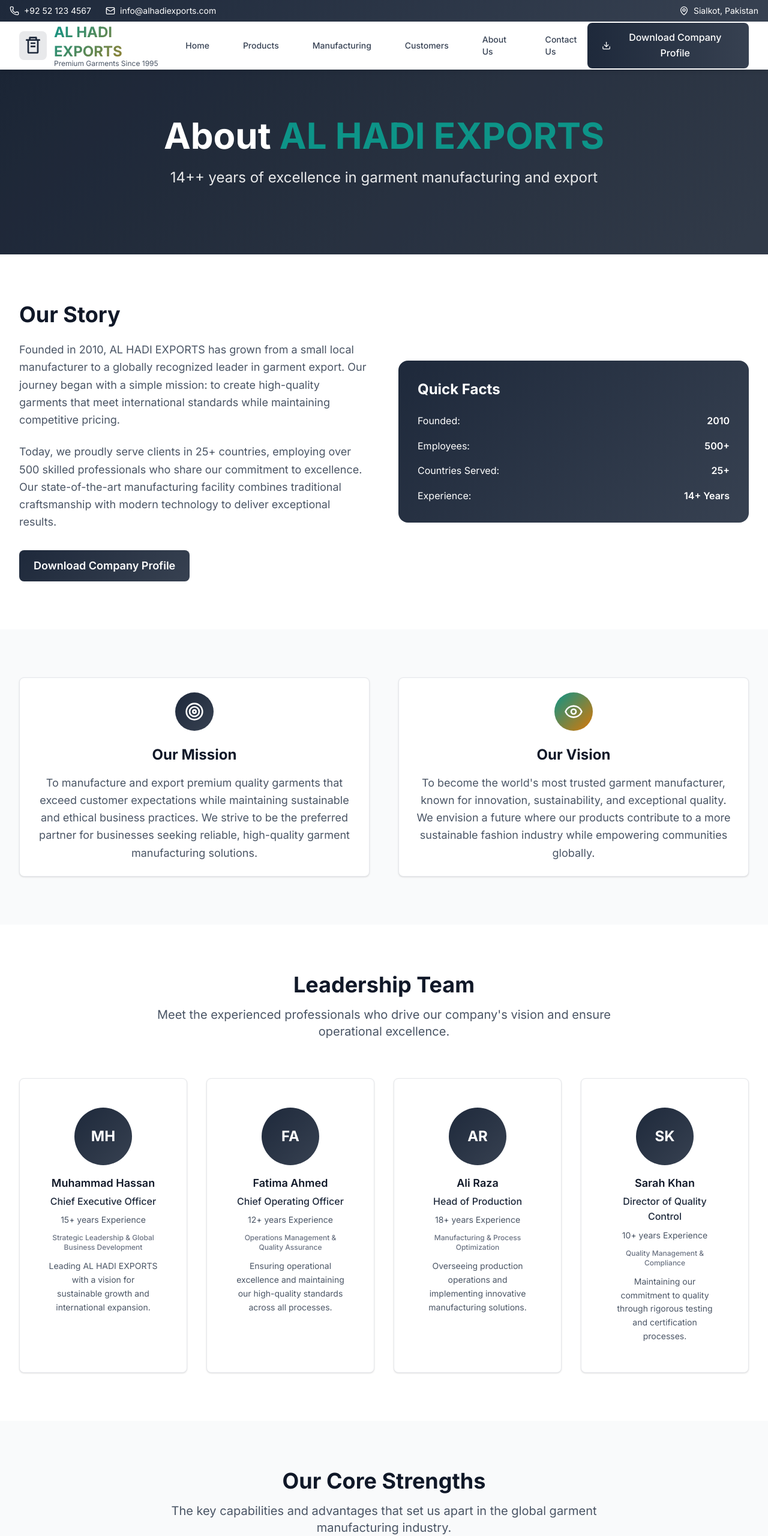
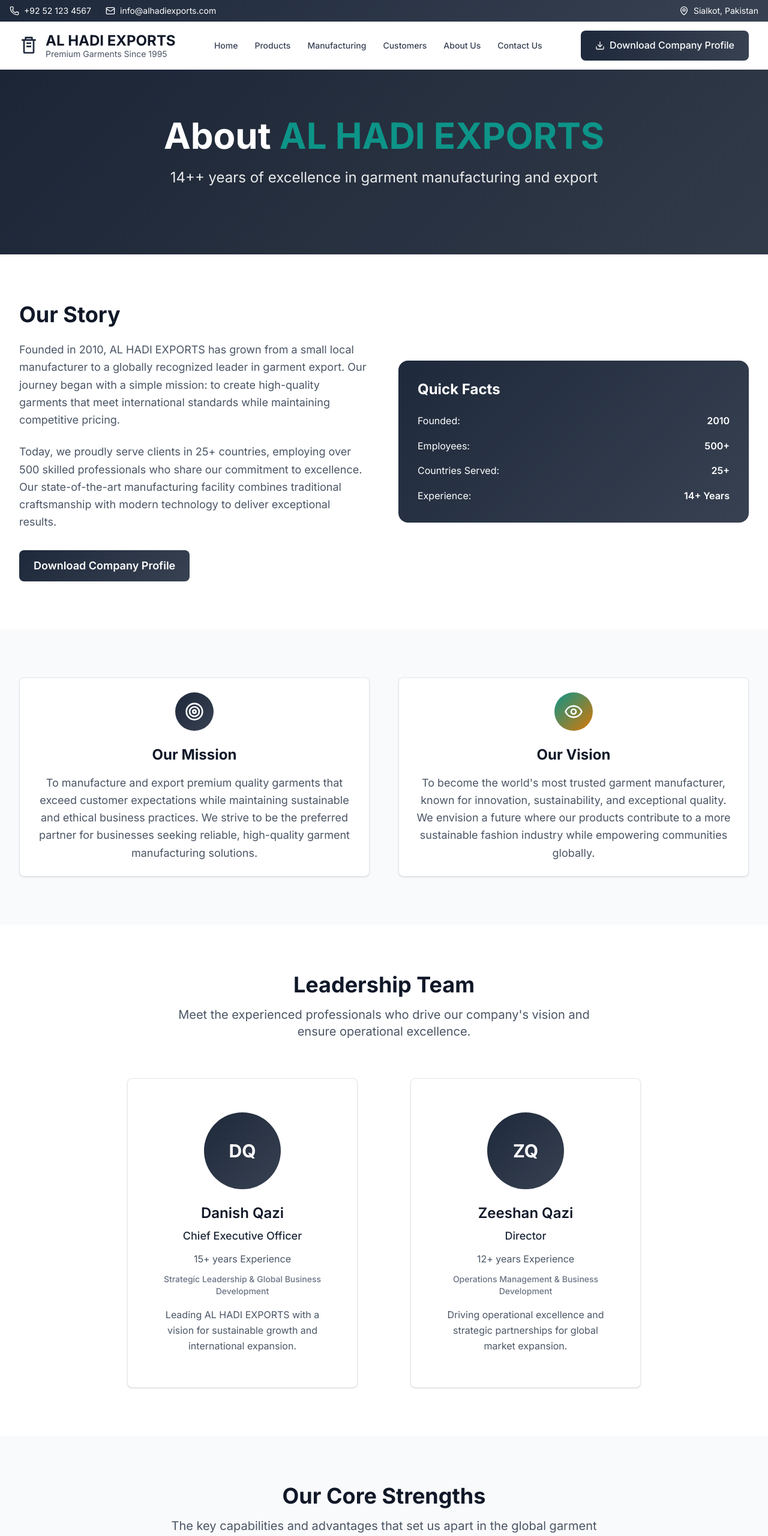
Before and after one commit to alhadiexports0313/al_hadi_app, a Next.js app: page /about in a window 1280 px wide. Shown: the top 2560 px of the page at 60% size. Built offline with nearby package versions, Linux system fonts and the light colour scheme.

Commit message:
Final Layout & Responsiveness Optimization (MANDATORY)

```diff
--- a/src/app/about/page.tsx
+++ b/src/app/about/page.tsx
@@ -62,32 +62,18 @@
 
   const leadership = [
     {
-      name: "Muhammad Hassan",
+      name: "Danish Qazi",
       position: "Chief Executive Officer",
       experience: "15+ years",
       expertise: "Strategic Leadership & Global Business Development",
       description: "Leading AL HADI EXPORTS with a vision for sustainable growth and international expansion."
     },
     {
-      name: "Fatima Ahmed",
-      position: "Chief Operating Officer",
+      name: "Zeeshan Qazi",
+      position: "Director",
       experience: "12+ years",
-      expertise: "Operations Management & Quality Assurance",
-      description: "Ensuring operational excellence and maintaining our high-quality standards across all processes."
-    },
-    {
-      name: "Ali Raza",
-      position: "Head of Production",
-      experience: "18+ years",
-      expertise: "Manufacturing & Process Optimization",
-      description: "Overseeing production operations and implementing innovative manufacturing solutions."
-    },
-    {
-      name: "Sarah Khan",
-      position: "Director of Quality Control",
-      experience: "10+ years",
-      expertise: "Quality Management & Compliance",
-      description: "Maintaining our commitment to quality through rigorous testing and certification processes."
+      expertise: "Operations Management & Business Development",
+      description: "Driving operational excellence and strategic partnerships for global market expansion."
     }
   ];
 
@@ -248,32 +234,35 @@
       </section>
 
       {/* Leadership Team */}
-      <section className="py-20">
+      <section className="py-16 sm:py-20">
         <div className="max-w-7xl mx-auto px-4 sm:px-6 lg:px-8">
-          <div className="text-center mb-16">
-            <h2 className="text-3xl md:text-4xl font-bold text-gray-900 mb-4">
+          <div className="text-center mb-12 sm:mb-16">
+            <h2 className="text-2xl sm:text-3xl md:text-4xl font-bold text-gray-900 mb-4">
               Leadership Team
             </h2>
-            <p className="text-xl text-gray-600 max-w-3xl mx-auto">
+            <p className="text-lg sm:text-xl text-gray-600 max-w-3xl mx-auto px-4">
               Meet the experienced professionals who drive our company's vision and ensure operational excellence.
             </p>
           </div>
 
-          <div className="grid md:grid-cols-2 lg:grid-cols-4 gap-8">
-            {leadership.map((leader, index) => (
-              <Card key={index} className="text-center group hover:shadow-lg transition-all duration-300">
-                <CardContent className="p-6">
-                  <div className="w-24 h-24 bg-gradient-primary rounded-full flex items-center justify-center mx-auto mb-4 group-hover:scale-110 transition-transform">
-                    <span className="text-white font-bold text-2xl">{leader.name.split(' ').map(n => n[0]).join('')}</span>
-                  </div>
-                  <h3 className="text-lg font-semibold text-gray-900 mb-1">{leader.name}</h3>
-                  <p className="text-primary font-medium mb-2">{leader.position}</p>
-                  <p className="text-sm text-gray-600 mb-3">{leader.experience} Experience</p>
-                  <p className="text-xs text-gray-500 mb-3 font-medium">{leader.expertise}</p>
-                  <p className="text-sm text-gray-600 leading-relaxed">{leader.description}</p>
-                </CardContent>
-              </Card>
-            ))}
+          {/* Centered grid for 2 leadership cards */}
+          <div className="flex justify-center">
+            <div className="grid grid-cols-1 md:grid-cols-2 gap-6 sm:gap-8 lg:gap-12 max-w-4xl w-full">
+              {leadership.map((leader, index) => (
+                <Card key={index} className="text-center group hover:shadow-xl transition-all duration-300 mx-auto w-full max-w-sm">
+                  <CardContent className="p-6 sm:p-8">
+                    <div className="w-28 h-28 sm:w-32 sm:h-32 bg-gradient-primary rounded-full flex items-center justify-center mx-auto mb-4 sm:mb-6 group-hover:scale-110 transition-transform duration-300">
+                      <span className="text-white font-bold text-2xl sm:text-3xl">{leader.name.split(' ').map(n => n[0]).join('')}</span>
+                    </div>
+                    <h3 className="text-xl sm:text-2xl font-semibold text-gray-900 mb-2">{leader.name}</h3>
+                    <p className="text-primary font-medium mb-3 text-base sm:text-lg">{leader.position}</p>
+                    <p className="text-sm sm:text-base text-gray-600 mb-3">{leader.experience} Experience</p>
+                    <p className="text-xs sm:text-sm text-gray-500 mb-4 font-medium">{leader.expertise}</p>
+                    <p className="text-sm sm:text-base text-gray-600 leading-relaxed">{leader.description}</p>
+                  </CardContent>
+                </Card>
+              ))}
+            </div>
           </div>
         </div>
       </section>
--- a/src/components/Footer.tsx
+++ b/src/components/Footer.tsx
@@ -28,7 +28,7 @@
   ];
 
   return (
-    <footer className="bg-gradient-to-br from-slate-900 via-blue-900 to-slate-800 text-white relative overflow-hidden">
+    <footer className="bg-gradient-to-br from-slate-900 via-blue-900 to-slate-800 text-white relative overflow-hidden" role="contentinfo" aria-label="Site footer">
       {/* Background Pattern */}
       <div className="absolute inset-0 opacity-5">
         <div className="absolute inset-0" style={{
--- a/src/components/Header.tsx
+++ b/src/components/Header.tsx
@@ -73,46 +73,48 @@
       <header
         className={`sticky top-0 z-50 transition-all duration-300 ${
           isScrolled
-            ? 'bg-white/95 backdrop-blur-md shadow-lg'
-            : 'bg-white shadow-md'
+            ? 'bg-white/95 backdrop-blur-md shadow-lg border-b border-gray-200'
+            : 'bg-white/90 backdrop-blur-sm'
         }`}
       >
-        <nav className="max-w-7xl mx-auto px-4 sm:px-6 lg:px-8">
-          <div className="flex justify-between items-center h-20">
-            {/* Logo with Garment Icon */}
-            <Link href="/" className="flex items-center space-x-3 group">
-              <div className="flex items-center justify-center w-12 h-12 bg-primary/10 rounded-lg group-hover:bg-primary/20 transition-colors duration-200">
-                <GarmentIcon />
+        <div className="max-w-7xl mx-auto px-4 sm:px-6 lg:px-8">
+          <div className="flex justify-between items-center h-16 lg:h-20">
+            {/* Logo */}
+            <Link href="/" className="flex items-center space-x-3 group" aria-label="AL HADI EXPORTS Home">
+              <div className="relative">
+                <GarmentIcon className="w-10 h-10 lg:w-12 lg:h-12 text-primary group-hover:scale-110 transition-transform duration-200" />
               </div>
-              <div>
-                <h1 className="text-2xl font-bold text-gradient bg-gradient-to-r from-primary to-accent bg-clip-text text-transparent">
+              <div className="hidden sm:block">
+                <h1 className="text-xl lg:text-2xl font-bold text-gray-900 group-hover:text-primary transition-colors duration-200">
                   AL HADI EXPORTS
                 </h1>
-                <p className="text-xs text-gray-600 -mt-1">Premium Garments Since 1995</p>
+                <p className="text-xs lg:text-sm text-gray-600 -mt-1">Premium Garments Since 1995</p>
               </div>
             </Link>
 
             {/* Desktop Navigation */}
-            <div className="hidden lg:flex items-center space-x-8">
+            <nav className="hidden lg:flex items-center space-x-1" role="navigation" aria-label="Main navigation">
               {navigationItems.map((item) => (
                 <Link
                   key={item.name}
                   href={item.href}
                   className="text-gray-700 hover:text-primary font-medium px-3 py-2 rounded-md text-sm transition-all duration-200 hover:bg-primary/5 relative group"
+                  aria-label={`Navigate to ${item.name}`}
                 >
                   {item.name}
-                  <span className="absolute bottom-0 left-0 w-0 h-0.5 bg-primary transition-all duration-200 group-hover:w-full"></span>
+                  <span className="absolute bottom-0 left-0 w-0 h-0.5 bg-primary transition-all duration-200 group-hover:w-full" aria-hidden="true"></span>
                 </Link>
               ))}
-            </div>
+            </nav>
 
             {/* Primary CTA Button - Download Company Profile */}
             <div className="hidden lg:block">
               <button
                 onClick={downloadCompanyProfilePDF}
                 className="bg-gradient-to-r from-primary to-primary-dark text-white px-6 py-3 rounded-lg font-medium hover:shadow-xl transition-all duration-300 transform hover:-translate-y-1 flex items-center space-x-2 group"
+                aria-label="Download company profile PDF"
               >
-                <Download className="w-4 h-4 group-hover:animate-bounce" />
+                <Download className="w-4 h-4 group-hover:animate-bounce" aria-hidden="true" />
                 <span>Download Company Profile</span>
               </button>
             </div>
@@ -122,20 +124,25 @@
               <button
                 onClick={() => setIsMenuOpen(!isMenuOpen)}
                 className="text-gray-700 hover:text-primary p-2 rounded-md transition-colors duration-200"
-                aria-label="Toggle mobile menu"
+                aria-label={isMenuOpen ? "Close mobile menu" : "Open mobile menu"}
+                aria-expanded={isMenuOpen}
+                aria-controls="mobile-menu"
               >
-                {isMenuOpen ? <X className="w-6 h-6" /> : <Menu className="w-6 h-6" />}
+                {isMenuOpen ? <X className="w-6 h-6" aria-hidden="true" /> : <Menu className="w-6 h-6" aria-hidden="true" />}
               </button>
             </div>
           </div>
 
           {/* Enhanced Mobile Menu */}
           <div
+            id="mobile-menu"
             className={`lg:hidden transition-all duration-300 ease-in-out ${
               isMenuOpen
                 ? 'max-h-screen opacity-100 visible'
                 : 'max-h-0 opacity-0 invisible'
             }`}
+            role="navigation"
+            aria-label="Mobile navigation"
           >
             <div className="px-2 pt-2 pb-6 space-y-1 bg-white border-t border-gray-200 shadow-xl rounded-b-lg">
               {navigationItems.map((item, index) => (
@@ -144,6 +151,7 @@
                   href={item.href}
                   className="text-gray-700 hover:text-primary hover:bg-primary/5 block px-4 py-4 rounded-lg text-base font-medium transition-all duration-200 border-l-4 border-transparent hover:border-primary transform hover:translate-x-1"
                   onClick={() => setIsMenuOpen(false)}
+                  aria-label={`Navigate to ${item.name}`}
                   style={{
                     animationDelay: `${index * 50}ms`,
                     animation: isMenuOpen ? 'slideInLeft 0.3s ease-out forwards' : 'none'
@@ -161,8 +169,9 @@
                     downloadCompanyProfilePDF();
                     setIsMenuOpen(false);
                   }}
+                  aria-label="Download company profile PDF"
                 >
-                  <Download className="w-4 h-4 group-hover:animate-bounce" />
+                  <Download className="w-4 h-4 group-hover:animate-bounce" aria-hidden="true" />
                   <span>Download Company Profile</span>
                 </button>
               </div>
@@ -171,22 +180,22 @@
               <div className="pt-4 px-4 border-t border-gray-100 mt-4">
                 <div className="space-y-3 text-sm text-gray-600">
                   <div className="flex items-center space-x-2">
-                    <Phone className="w-4 h-4 text-primary" />
-                    <span>+92 52 123 4567</span>
+                    <Phone className="w-4 h-4 text-primary" aria-hidden="true" />
+                    <a href="tel:+925212345678" className="hover:text-primary transition-colors">+92 52 123 4567</a>
                   </div>
                   <div className="flex items-center space-x-2">
-                    <Mail className="w-4 h-4 text-primary" />
-                    <span>info@alhadiexports.com</span>
+                    <Mail className="w-4 h-4 text-primary" aria-hidden="true" />
+                    <a href="mailto:info@alhadiexports.com" className="hover:text-primary transition-colors">info@alhadiexports.com</a>
                   </div>
                   <div className="flex items-center space-x-2">
-                    <MapPin className="w-4 h-4 text-primary" />
+                    <MapPin className="w-4 h-4 text-primary" aria-hidden="true" />
                     <span>Sialkot, Pakistan</span>
                   </div>
                 </div>
               </div>
             </div>
           </div>
-        </nav>
+        </div>
       </header>
 
       {/* Mobile menu overlay */}
@@ -194,6 +203,7 @@
         <div
           className="fixed inset-0 bg-black/20 backdrop-blur-sm z-40 lg:hidden"
           onClick={() => setIsMenuOpen(false)}
+          aria-hidden="true"
         />
       )}
     </>
```
Also changed, not shown: src/app/page.tsx (+41 -30 lines).
